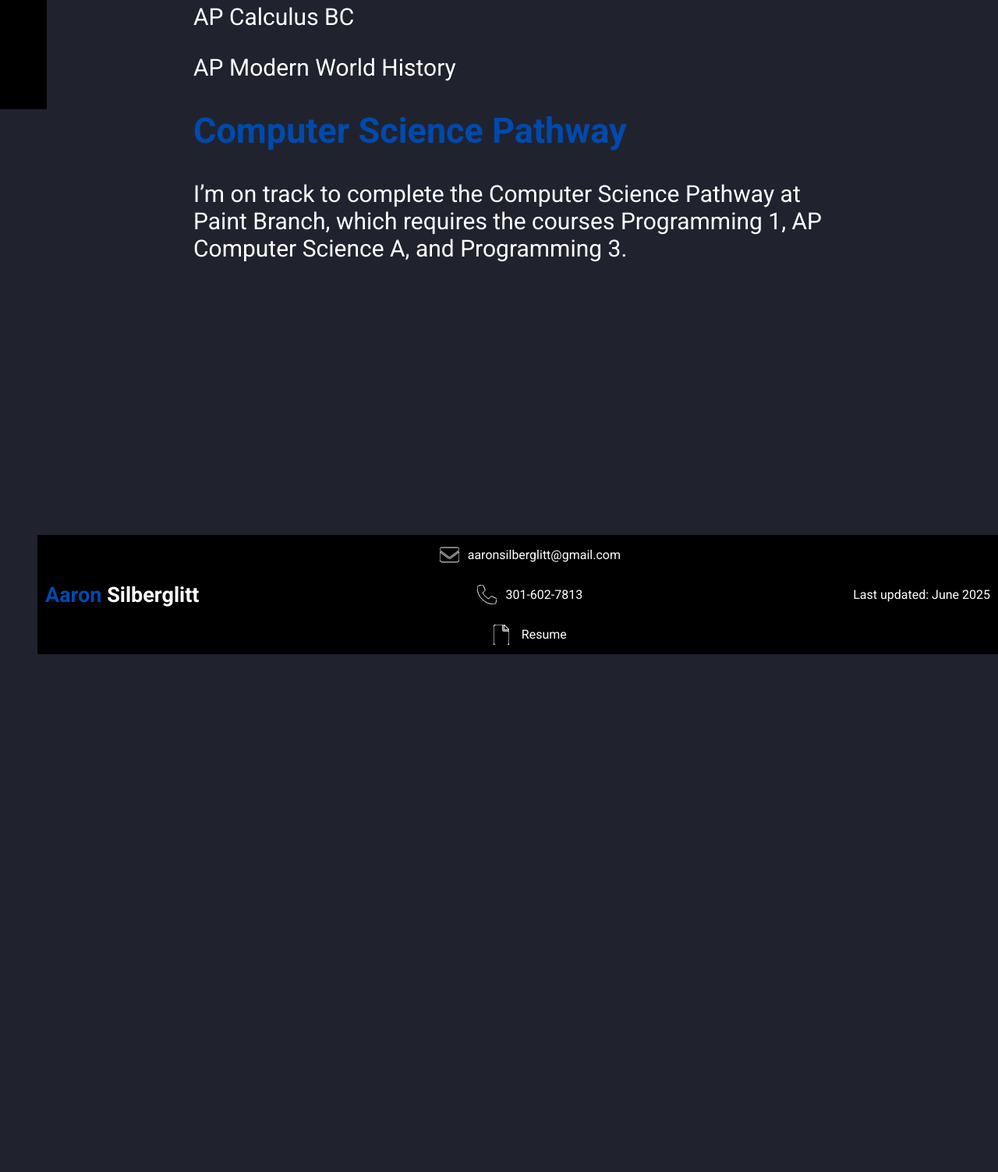
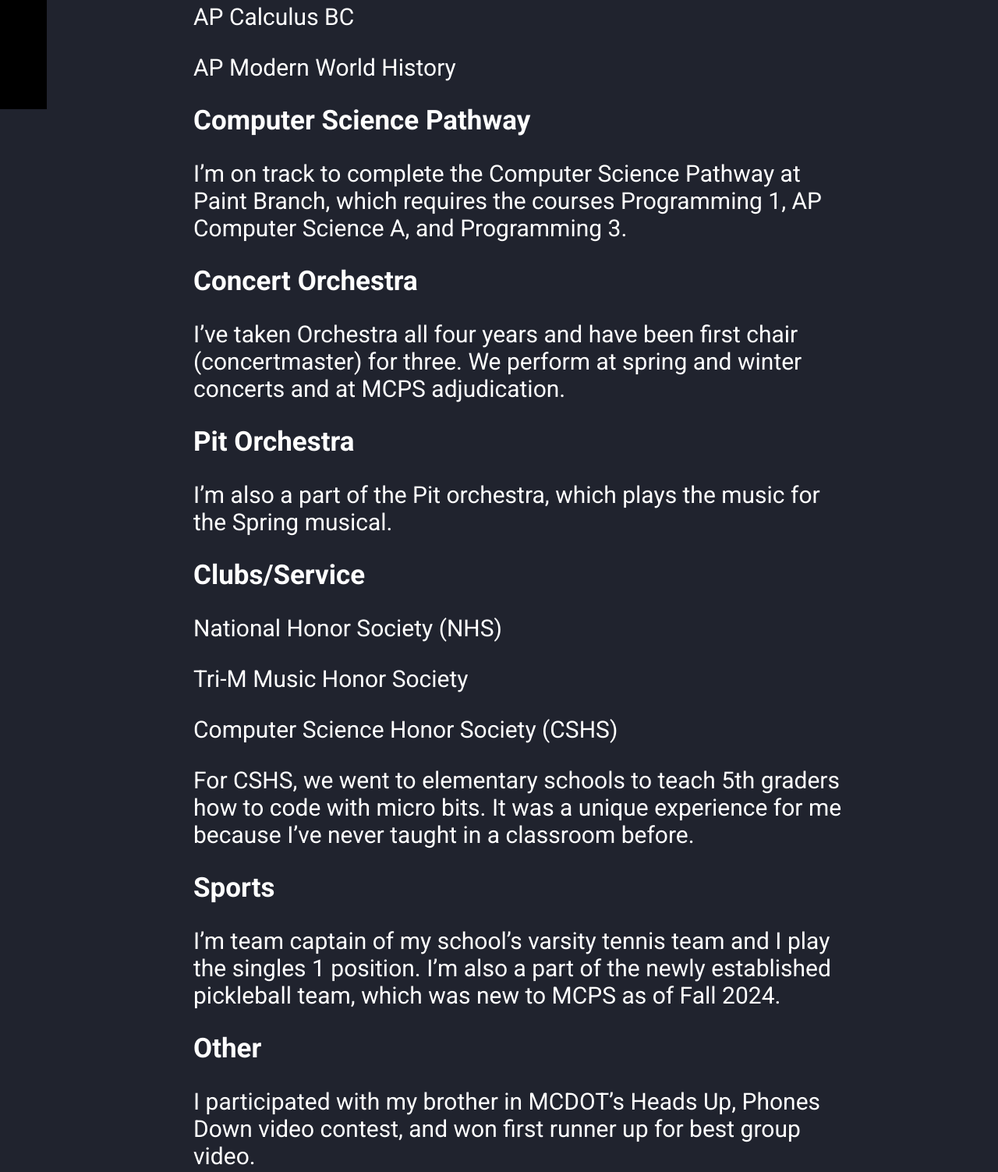
Before and after one commit to DoubleABattery/aaron-silberglitt, a plain HTML site: page academics-school-activities.html in a window 1280 px wide. Shown: the part 660-2163 px from the top of the page at 78% size. Before the commit the page ends 1499 px from the top, so only its background shows below. Drawn offline with Linux system fonts and the light colour scheme.

Commit message:
Update academics-school-activities.html

```diff
--- a/academics-school-activities.html
+++ b/academics-school-activities.html
@@ -40,9 +40,27 @@
         <p>AP Language and Composition</p>
         <p>AP Calculus BC</p>
         <p>AP Modern World History</p>
-        <h1>Computer Science Pathway</h1>
+
+        <h2>Computer Science Pathway</h2>
         <p>I’m on track to complete the Computer Science Pathway at Paint Branch, which requires the courses Programming 1, AP Computer Science A, and Programming 3.</p>
 
+        <h2>Concert Orchestra</h2>
+        <p>I’ve taken Orchestra all four years and have been first chair (concertmaster) for three. We perform at spring and winter concerts and at MCPS adjudication.</p>
+
+        <h2>Pit Orchestra</h2>
+        <p>I’m also a part of the Pit orchestra, which plays the music for the Spring musical.</p>
+
+        <h2>Clubs/Service</h2>
+        <p>National Honor Society (NHS)</p>
+        <p>Tri-M Music Honor Society</p>
+        <p>Computer Science Honor Society (CSHS)</p>
+        <p>For CSHS, we went to elementary schools to teach 5th graders how to code with micro bits. It was a unique experience for me because I’ve never taught in a classroom before.</p>
+
+        <h2>Sports</h2>
+        <p>I’m team captain of my school’s varsity tennis team and I play the singles 1 position. I’m also a part of the newly established pickleball team, which was new to MCPS as of Fall 2024.</p>
+
+        <h2>Other</h2>
+        <p>I participated with my brother in MCDOT’s Heads Up, Phones Down video contest, and won first runner up for best group video.</p>
 
       </article>
     </main>
```
